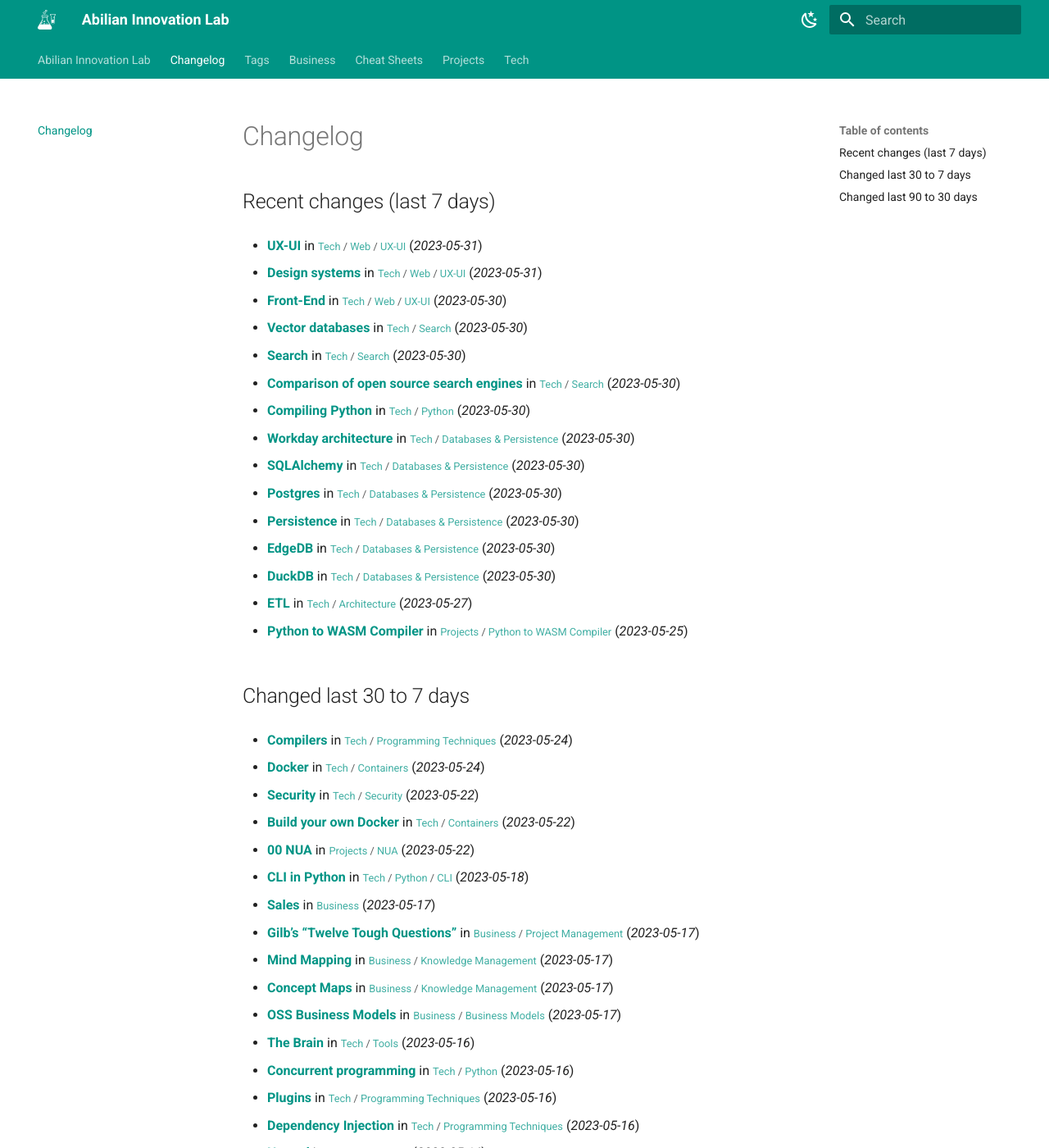
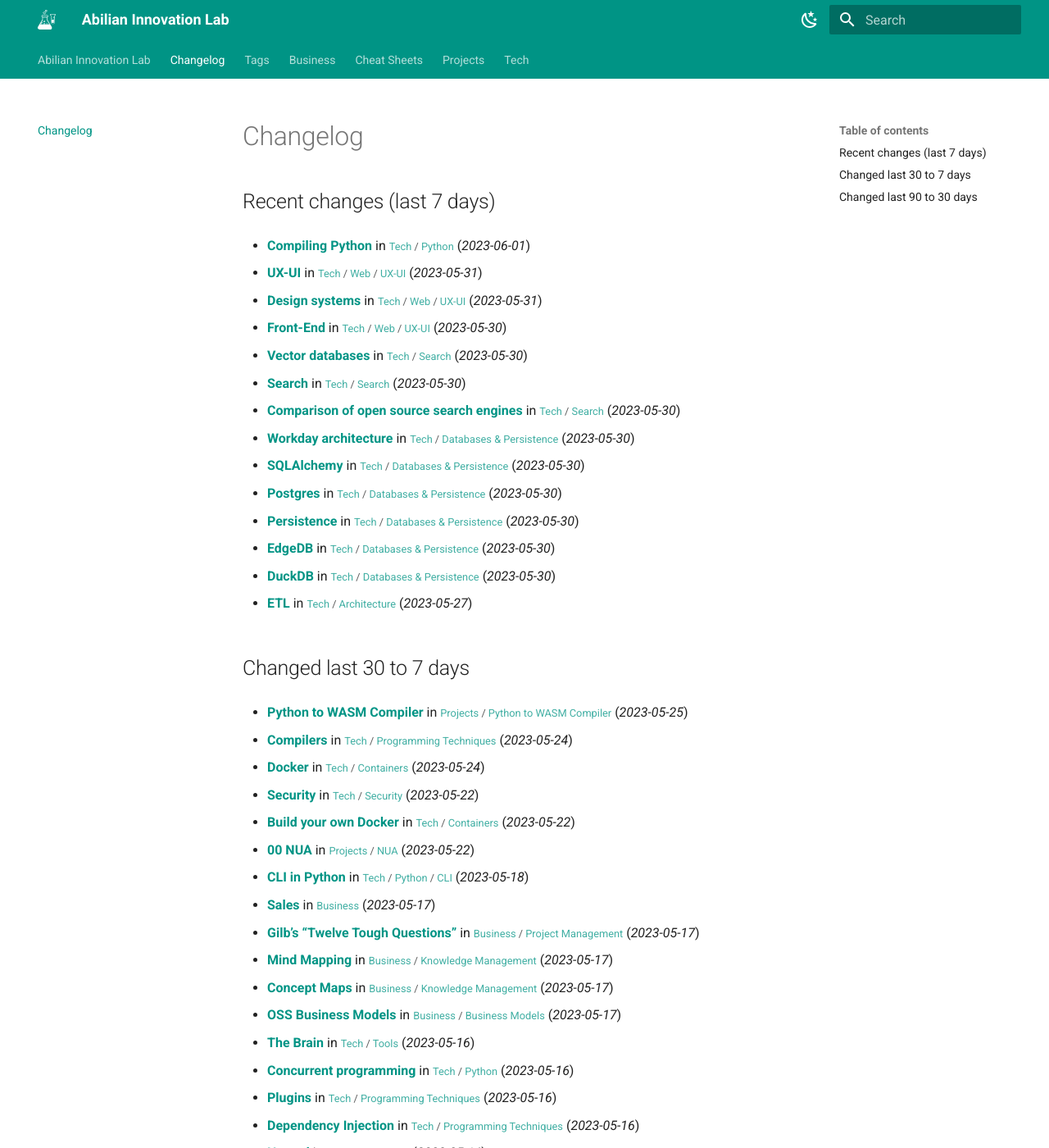
Before and after one commit to abilian/lab.abilian.com, an MkDocs documentation site: the page built from docs/changelog.md, in a window 1280 px wide and 1400 px high. Shown: the whole window at 82% size. Built offline with MkDocs 1.6.1 and Material for MkDocs 9.7.7, drawn with Linux system fonts in a browser that asks for light colours; comment, search, counter and statistics services are not loaded.

Commit message:
Update content

```diff
--- a/docs/changelog.md
+++ b/docs/changelog.md
@@ -1,6 +1,8 @@
 # Changelog
 
 ## Recent changes (last 7 days)
+
+- **[Compiling Python](/Tech/Python/Compiling Python/)** in <small>[Tech](/Tech/00 Technology/) / [Python](/Tech/Python/(Pretty) tables in Python/)</small> (*2023-06-01*)
 
 - **[UX-UI](/Tech/Web/UX-UI/UX-UI/)** in <small>[Tech](/Tech/00 Technology/) / [Web](/Tech/Web/Load testing/) / [UX-UI](/Tech/Web/UX-UI/AlpineJS/)</small> (*2023-05-31*)
 
@@ -13,8 +15,6 @@
 - **[Search](/Tech/Search/Search/)** in <small>[Tech](/Tech/00 Technology/) / [Search](/Tech/Search/Comparison of open source search engines/)</small> (*2023-05-30*)
 
 - **[Comparison of open source search engines](/Tech/Search/Comparison of open source search engines/)** in <small>[Tech](/Tech/00 Technology/) / [Search](/Tech/Search/Comparison of open source search engines/)</small> (*2023-05-30*)
-
-- **[Compiling Python](/Tech/Python/Compiling Python/)** in <small>[Tech](/Tech/00 Technology/) / [Python](/Tech/Python/(Pretty) tables in Python/)</small> (*2023-05-30*)
 
 - **[Workday architecture](/Tech/Databases & Persistence/Workday architecture/)** in <small>[Tech](/Tech/00 Technology/) / [Databases & Persistence](/Tech/Databases & Persistence/DuckDB/)</small> (*2023-05-30*)
 
@@ -30,11 +30,11 @@
 
 - **[ETL](/Tech/Architecture/ETL/)** in <small>[Tech](/Tech/00 Technology/) / [Architecture](/Tech/Architecture/Clean architecture/)</small> (*2023-05-27*)
 
-- **[Python to WASM Compiler](/Projects/Python to WASM Compiler/Python to WASM Compiler/)** in <small>[Projects](/Projects/00MOC/) / [Python to WASM Compiler](/Projects/Python to WASM Compiler/Python to WASM Compiler/)</small> (*2023-05-25*)
-
 
 
 ## Changed last 30 to 7 days
+
+- **[Python to WASM Compiler](/Projects/Python to WASM Compiler/Python to WASM Compiler/)** in <small>[Projects](/Projects/00MOC/) / [Python to WASM Compiler](/Projects/Python to WASM Compiler/Python to WASM Compiler/)</small> (*2023-05-25*)
 
 - **[Compilers](/Tech/Programming Techniques/Compilers/)** in <small>[Tech](/Tech/00 Technology/) / [Programming Techniques](/Tech/Programming Techniques/Assertions/)</small> (*2023-05-24*)
 
```
